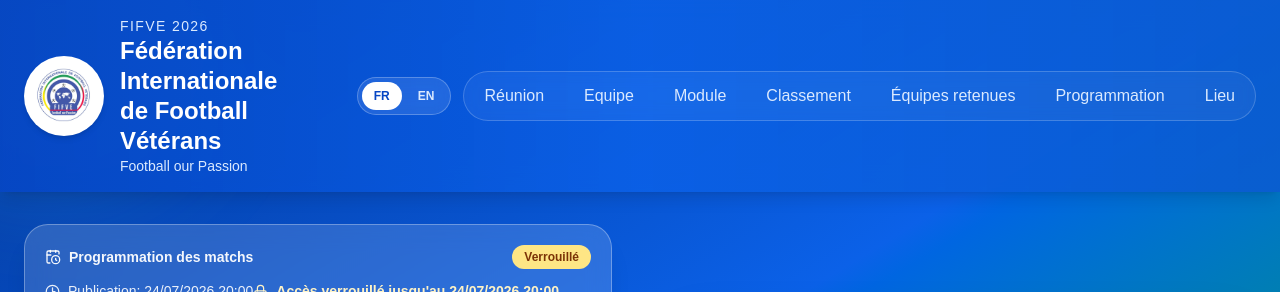
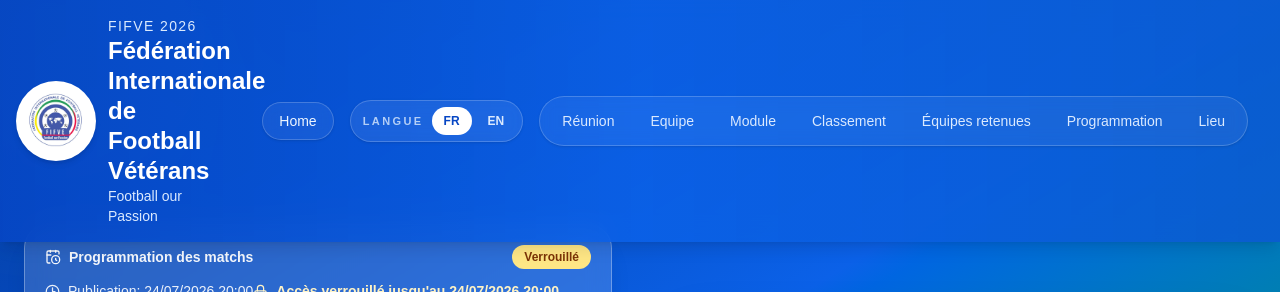
Before and after one commit to kamdemkogaing/cs-fifve, a React (Vite) app: page / in a window 1280 px wide. Shown: the top 292 px of the page. Built offline with nearby package versions, Linux system fonts and the light colour scheme.

Commit message:
rework app

```diff
--- a/src/components/layout/Header.jsx
+++ b/src/components/layout/Header.jsx
@@ -40,14 +40,14 @@ export default function Header({
       }`}
     >
       <div
-        className={`mx-auto flex max-w-7xl items-center justify-between px-6 transition-all duration-500 ${
+        className={`mx-auto flex w-full max-w-[1600px] items-center justify-between pl-2 pr-4 transition-all duration-500 sm:pl-3 sm:pr-6 lg:pl-4 lg:pr-8 ${
           isScrolled ? "py-2.5" : "py-4"
         }`}
       >
         <a
           href="#home"
           onClick={onCloseMenu}
-          className="flex min-w-0 items-center gap-3 pr-3 sm:gap-4 md:mr-6 md:pr-0 lg:mr-10"
+          className="flex min-w-0 items-center gap-2 pr-1 sm:gap-3 md:mr-4 md:pr-0 lg:mr-6"
           aria-label="Home"
         >
           <img
@@ -57,7 +57,7 @@ export default function Header({
               isScrolled ? "h-14 w-14" : "h-20 w-20"
             }`}
           />
-          <div className="min-w-0">
+          <div className="min-w-0 max-w-44 sm:max-w-52 lg:max-w-none">
             <p
               className={`uppercase tracking-widest text-blue-100 transition-all duration-500 ${
                 isScrolled ? "text-[10px] sm:text-xs" : "text-xs sm:text-sm"
@@ -68,8 +68,8 @@ export default function Header({
             <h1
               className={`font-bold leading-tight transition-all duration-500 ${
                 isScrolled
-                  ? "text-xs sm:text-lg lg:text-xl"
-                  : "text-sm sm:text-xl lg:text-2xl"
+                  ? "text-xs sm:text-base lg:text-xl"
+                  : "text-sm sm:text-lg lg:text-2xl"
               }`}
             >
               {t.federationName}
@@ -84,9 +84,19 @@ export default function Header({
           </div>
         </a>
 
-        <div className="ml-4 hidden shrink-0 items-center gap-3 md:flex lg:ml-6">
-          <div className="rounded-full border border-white/25 bg-white/10 p-1 backdrop-blur-sm">
-            <p className="sr-only">{t.languageLabel}</p>
+        <div className="ml-2 hidden flex-1 items-center justify-end gap-3 md:flex lg:gap-4">
+          <a
+            href="#home"
+            onClick={onCloseMenu}
+            className="hidden rounded-full border border-white/20 bg-white/6 px-4 py-2 text-sm font-medium text-blue-50 shadow-sm backdrop-blur-sm transition hover:border-white/35 hover:bg-white/14 hover:text-white xl:inline-flex"
+          >
+            {t.homeLabel}
+          </a>
+
+          <div className="hidden items-center gap-2 rounded-full border border-white/20 bg-white/8 p-1.5 pl-3 shadow-sm backdrop-blur-sm lg:inline-flex">
+            <span className="text-[11px] font-semibold uppercase tracking-[0.22em] text-blue-100/80">
+              {t.languageLabel}
+            </span>
             <div className="inline-flex items-center gap-1">
               <button
                 type="button"
@@ -115,12 +125,12 @@ export default function Header({
             </div>
           </div>
 
-          <nav className="items-center gap-2 rounded-full border border-white/20 bg-white/5 p-1 backdrop-blur-sm lg:flex">
+          <nav className="flex items-center gap-1 rounded-full border border-white/20 bg-white/6 p-1.5 shadow-sm backdrop-blur-sm">
             {navItems.map((item) => (
               <a
                 key={item.href}
                 href={item.href}
-                className="relative rounded-full px-4 py-2 text-blue-100 transition-colors duration-300 hover:bg-white/15 hover:text-white after:absolute after:left-1/2 after:bottom-1 after:h-0.5 after:w-0 after:-translate-x-1/2 after:rounded-full after:bg-white/90 after:transition-all after:duration-300 hover:after:w-6"
+                className="relative whitespace-nowrap rounded-full px-3 py-2 text-sm text-blue-100 transition-colors duration-300 hover:bg-white/15 hover:text-white lg:px-4 after:absolute after:bottom-1 after:left-1/2 after:h-0.5 after:w-0 after:-translate-x-1/2 after:rounded-full after:bg-white/90 after:transition-all after:duration-300 hover:after:w-6"
               >
                 {item.label}
               </a>
@@ -141,7 +151,18 @@ export default function Header({
 
       {mobileMenuOpen && (
         <nav className="border-t border-white/20 bg-[#04379a]/95 px-6 py-4 backdrop-blur-xl md:hidden">
-          <div className="mb-3 inline-flex rounded-full border border-white/25 bg-white/10 p-1">
+          <a
+            href="#home"
+            className="mb-4 block rounded-xl border border-white/15 bg-white/8 px-3 py-2 font-medium text-blue-50 transition hover:bg-white/14"
+            onClick={onCloseMenu}
+          >
+            {t.homeLabel}
+          </a>
+
+          <div className="mb-3 inline-flex items-center gap-2 rounded-full border border-white/25 bg-white/10 p-1 pl-3">
+            <span className="text-[11px] font-semibold uppercase tracking-[0.22em] text-blue-100/80">
+              {t.languageLabel}
+            </span>
             <button
               type="button"
               onClick={() => setLanguage("fr")}
--- a/src/components/sections/ClubTeamSection.jsx
+++ b/src/components/sections/ClubTeamSection.jsx
@@ -39,13 +39,13 @@ const teamMembers = [
     photo: "Stephane Besong.jpeg",
     whatsappNumber: "447432599332",
   },
-  {
+  /*   {
     id: "samson",
     firstName: "Franck",
     fullName: "Samson",
     photo: "Samson.jpeg",
     whatsappNumber: "4915771365401",
-  },
+  }, */
   {
     id: "patrick",
     firstName: "Patrick",
--- a/src/i18n.js
+++ b/src/i18n.js
@@ -3,6 +3,7 @@ const translations = {
     header: {
       federationName: "Fédération Internationale de Football Vétérans",
       slogan: "Football our Passion",
+      homeLabel: "Home",
       nav: {
         reunion: "Réunion",
         team: "Equipe",
@@ -250,6 +251,7 @@ const translations = {
     header: {
       federationName: "International Veterans Football Federation",
       slogan: "Football our Passion",
+      homeLabel: "Home",
       nav: {
         reunion: "Meeting",
         team: "Team",
```
